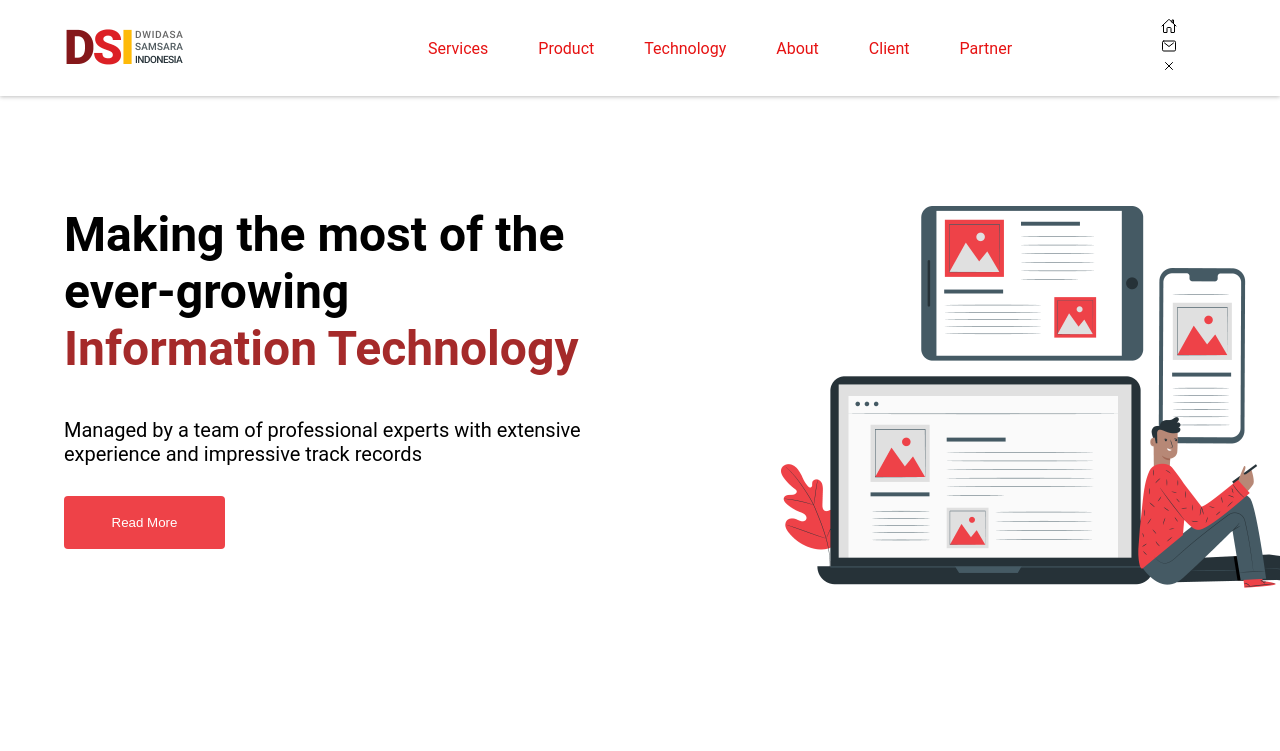
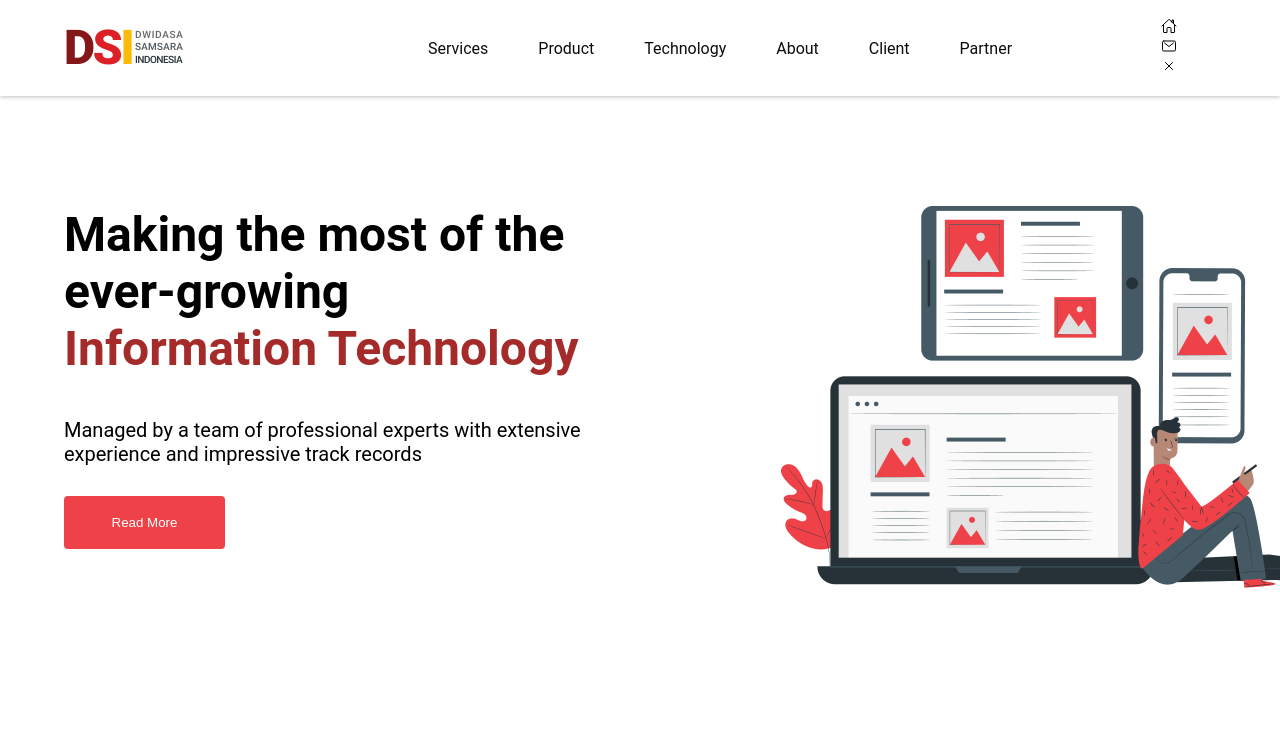
Before and after one commit to Abdykadyr-kyzy/first-landing, a plain HTML site: page index.html in a window 1280 px wide. Shown: the top 751 px of the page. Drawn offline with nearby package versions, Linux system fonts and the light colour scheme.

Commit message:
color black

```diff
--- a/style.css
+++ b/style.css
@@ -27,7 +27,7 @@ h1 {
 .header a {
   text-decoration: none;
   padding: 0px 25px 0px 25px;
-  color: rgb(230, 18, 18);
+  color: rgb(12, 12, 12);
 }
 
 .icon {
```
